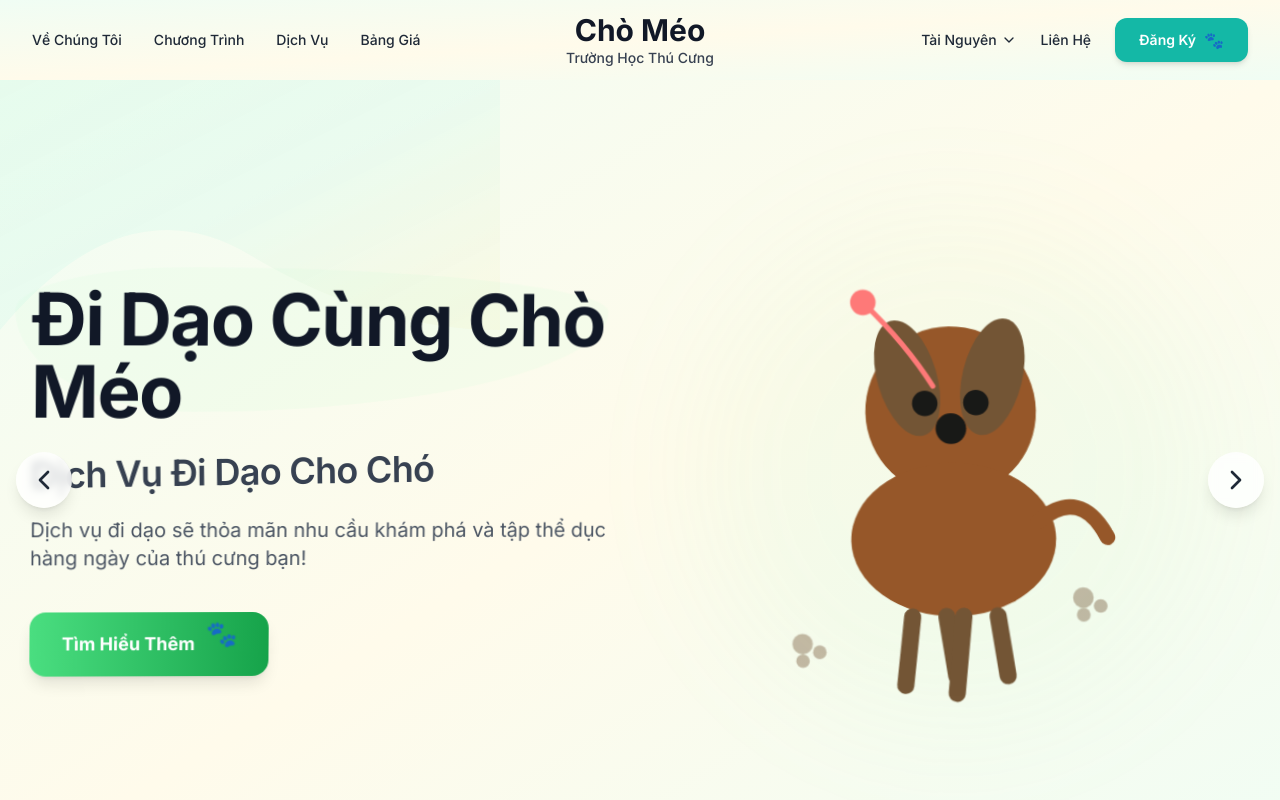
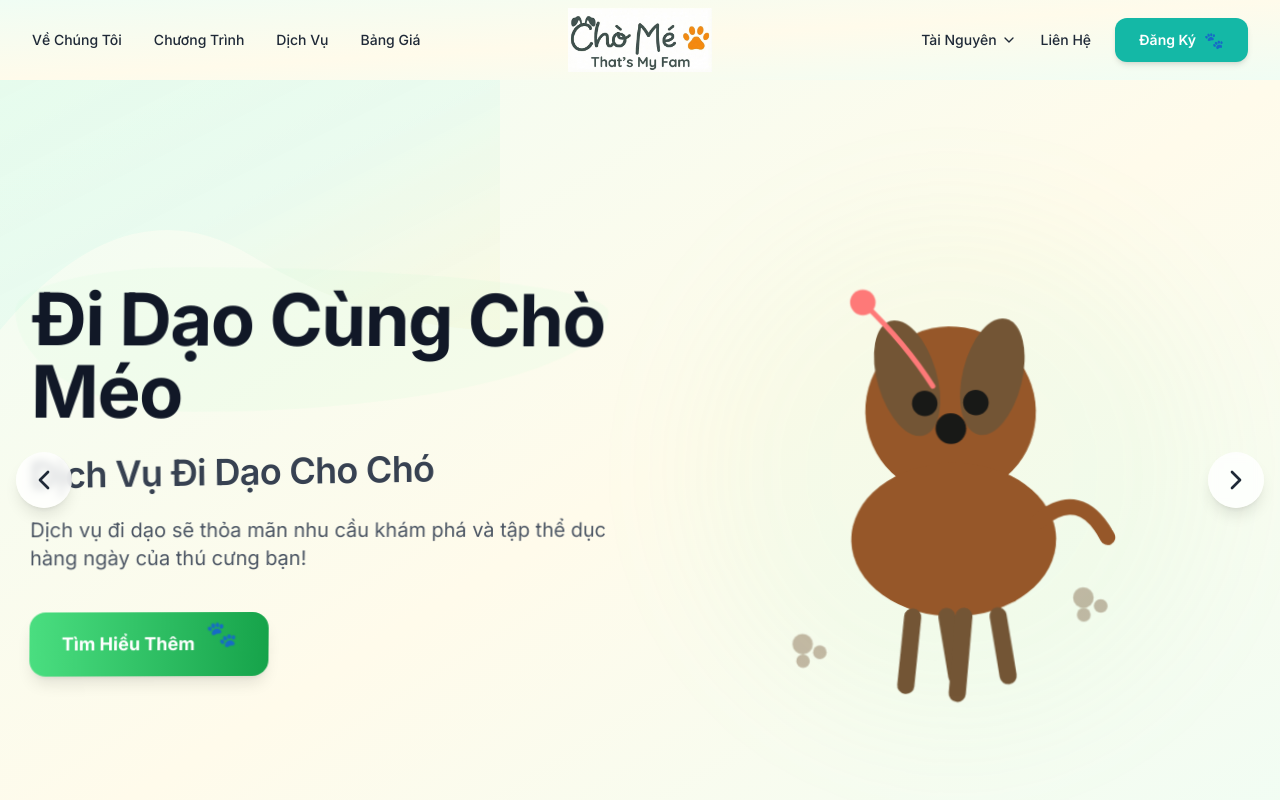
Before and after one commit to ThoongBuii/CHoMeo, a Next.js app: page / in a window 1280 px wide. Shown: the top 800 px of the page. Built offline with nearby package versions, Linux system fonts and the light colour scheme.

Commit message:
Update Navbar with Cho Meo logo image

```diff
--- a/components/Navbar.tsx
+++ b/components/Navbar.tsx
@@ -2,6 +2,7 @@
 
 import { useState, useEffect } from 'react'
 import Link from 'next/link'
+import Image from 'next/image'
 import { FiMenu, FiX, FiChevronDown } from 'react-icons/fi'
 
 export default function Navbar() {
@@ -63,17 +64,17 @@ export default function Navbar() {
           </div>
 
           {/* Logo ở giữa */}
-          <Link href="/" className="flex flex-col items-center justify-center flex-shrink-0 mx-8 group">
-            <span className={`text-2xl md:text-3xl font-bold transition-colors ${
-              isScrolled ? 'text-green-600' : 'text-gray-900'
-            }`}>
-              Chò Méo
-            </span>
-            <span className={`text-xs md:text-sm font-medium transition-colors ${
-              isScrolled ? 'text-gray-600' : 'text-gray-700'
-            }`}>
-              Trường Học Thú Cưng
-            </span>
+          <Link href="/" className="flex items-center justify-center flex-shrink-0 mx-4 md:mx-8 group">
+            <div className="relative h-14 md:h-16 w-auto transition-all duration-300 hover:scale-105">
+              <Image
+                src="/images/logo-cho-meo.jpeg"
+                alt="Chò Méo - Trường Học Thú Cưng"
+                width={200}
+                height={64}
+                className="object-contain h-full w-auto"
+                priority
+              />
+            </div>
           </Link>
 
           {/* Right Navigation Items */}
```
Also changed, not shown: public/images/logo-cho-meo.jpeg (added).
